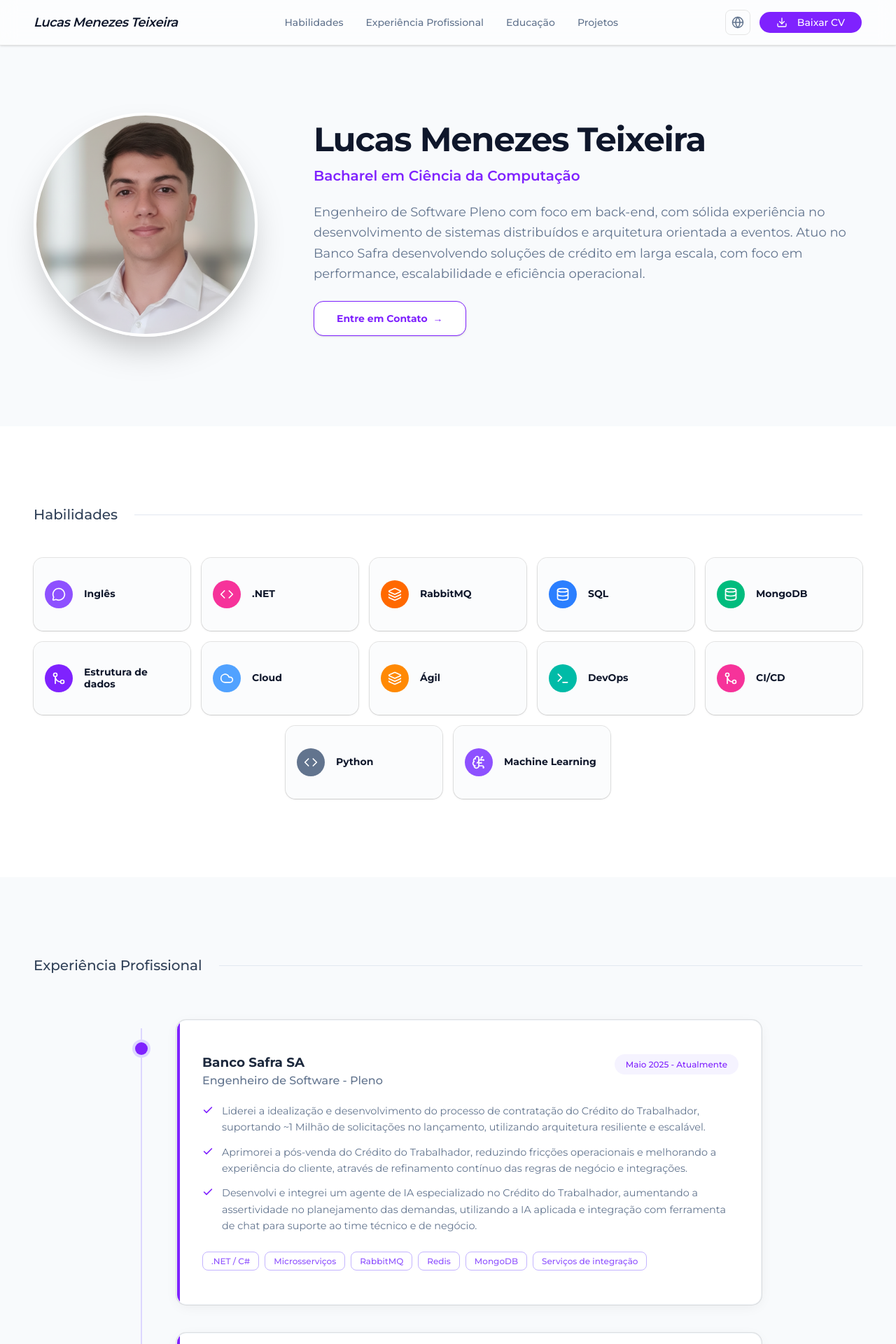
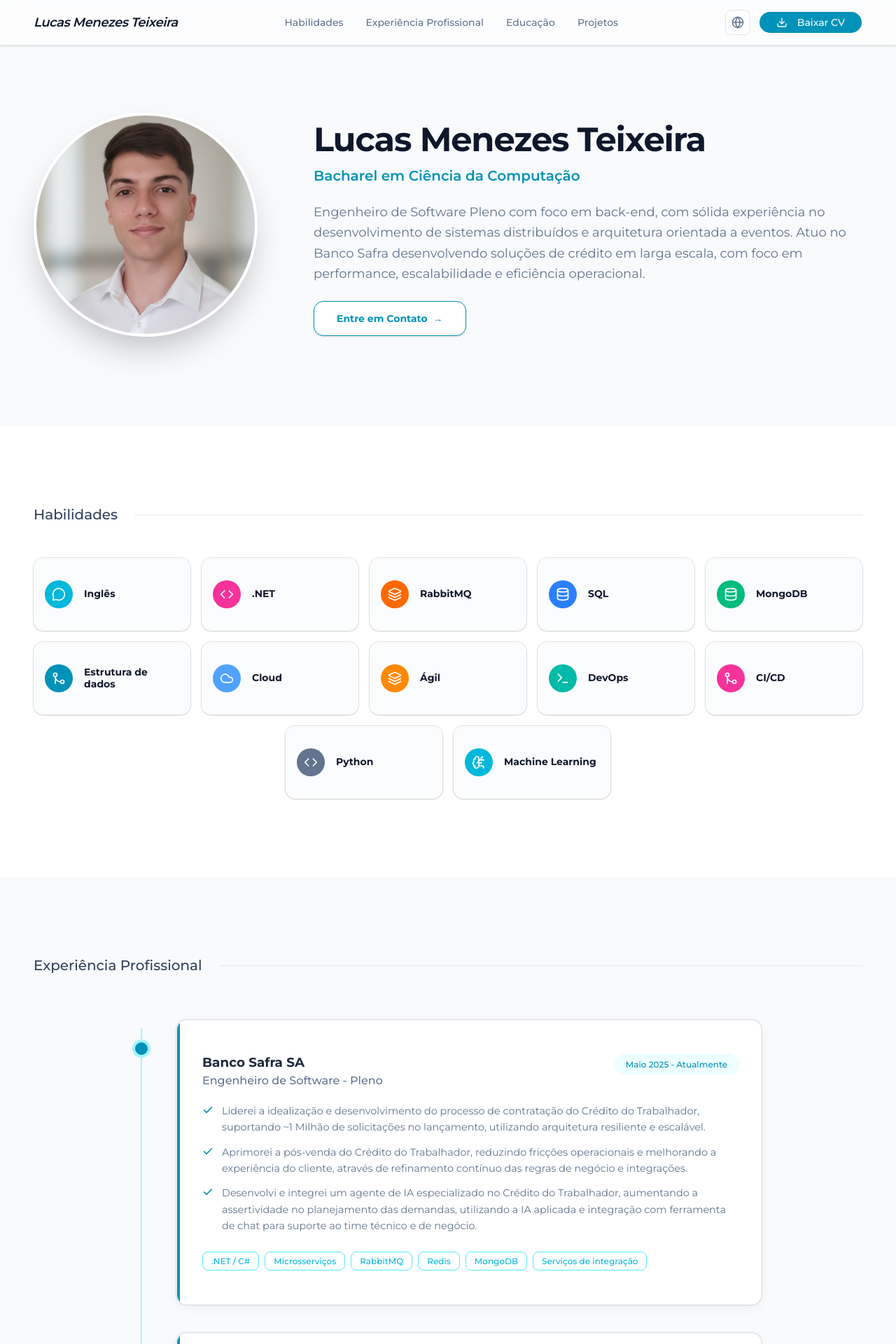
Before and after one commit to LucasTeixeira793/resume, a Next.js app: page /pt-BR in a window 1280 px wide. Shown: the top 1920 px of the page at 70% size. Built offline with nearby package versions, Linux system fonts and the light colour scheme.

Commit message:
fix: cor padrão

```diff
--- a/src/components/resume-page.jsx
+++ b/src/components/resume-page.jsx
@@ -49,21 +49,21 @@ const getWhatsappUrl = (lang) => {
 
 const getSkillStyle = (skillName) => {
   const styles = {
-    'Inglês': { icon: MessageCircle, color: 'bg-violet-500', cat: 'Comunicação' },
-    'English': { icon: MessageCircle, color: 'bg-violet-500', cat: 'Communication' },
+    'Inglês': { icon: MessageCircle, color: 'bg-cyan-500', cat: 'Comunicação' },
+    'English': { icon: MessageCircle, color: 'bg-cyan-500', cat: 'Communication' },
     '.NET': { icon: Code, color: 'bg-pink-500', cat: 'Backend' },
     'RabbitMQ': { icon: Layers, color: 'bg-orange-500', cat: 'Mensageria' },
     'SQL': { icon: Database, color: 'bg-blue-500', cat: 'Database' },
     'MongoDB': { icon: Database, color: 'bg-emerald-500', cat: 'Database' },
-    'Estrutura de dados': { icon: GitMerge, color: 'bg-violet-600', cat: 'Fundamentos' },
-    'Data Structures': { icon: GitMerge, color: 'bg-violet-600', cat: 'Fundamentals' },
+    'Estrutura de dados': { icon: GitMerge, color: 'bg-cyan-600', cat: 'Fundamentos' },
+    'Data Structures': { icon: GitMerge, color: 'bg-cyan-600', cat: 'Fundamentals' },
     'Cloud': { icon: Cloud, color: 'bg-blue-400', cat: 'Infrastructure' },
     'Ágil': { icon: Layers, color: 'bg-orange-400', cat: 'Metodologia' },
     'Agile': { icon: Layers, color: 'bg-orange-400', cat: 'Motodology' },
     'DevOps': { icon: Terminal, color: 'bg-teal-500', cat: 'Operations' },
     'CI/CD': { icon: GitMerge, color: 'bg-pink-500', cat: 'Automation' },
     'Python': { icon: Code, color: 'bg-slate-500', cat: 'Programming' },
-    'Machine Learning': { icon: BrainCircuit, color: 'bg-violet-500', cat: 'AI' }
+    'Machine Learning': { icon: BrainCircuit, color: 'bg-cyan-500', cat: 'AI' }
   };
   return styles[skillName] || { icon: Code, color: 'bg-slate-500', cat: 'Tech' };
 };
@@ -201,7 +201,7 @@ export function ResumePage({ lang }) {
                 key={idx}
                 href={item.href}
                 onClick={(e) => handleScroll(e, item.href)}
-                className="text-sm font-medium text-slate-500 hover:text-violet-600 transition-colors"
+                className="text-sm font-medium text-slate-500 hover:text-cyan-600 transition-colors"
               >
                 {item.label}
               </a>
@@ -213,7 +213,7 @@ export function ResumePage({ lang }) {
               type="button"
               onClick={handleToggleLang}
               aria-label={getLangToggleLabel(lang)}
-              className="group relative p-2 border rounded-md hover:bg-slate-50 hover:border-violet-300 text-slate-500 hover:text-violet-600 transition-colors cursor-pointer"
+              className="group relative p-2 border rounded-md hover:bg-slate-50 hover:border-cyan-300 text-slate-500 hover:text-cyan-600 transition-colors cursor-pointer"
             >
               <Globe size={18} />
               <span
@@ -227,7 +227,7 @@ export function ResumePage({ lang }) {
             </button>
             <Button
               onClick={handleDownloadCv}
-              className="bg-violet-600 hover:bg-violet-700 text-white rounded-full px-6 text-sm font-medium"
+              className="bg-cyan-600 hover:bg-cyan-700 text-white rounded-full px-6 text-sm font-medium"
             >
               <Download size={14} className="mr-2" />
               {lang === 'pt' ? 'Baixar CV' : 'Download CV'}
@@ -255,7 +255,7 @@ export function ResumePage({ lang }) {
                 <h1 className="text-4xl md:text-5xl font-bold text-slate-900 tracking-tight leading-tight">
                   {data.name}
                 </h1>
-                <p className="text-xl text-violet-600 mt-2 font-semibold">
+                <p className="text-xl text-cyan-600 mt-2 font-semibold">
                   {data.title}
                 </p>
               </div>
@@ -267,9 +267,9 @@ export function ResumePage({ lang }) {
               <Button
                 variant="outline"
                 onClick={() => setIsContactModalOpen(true)}
-                className="group relative border-violet-600 text-violet-600 hover:text-white font-bold px-8 py-6 rounded-xl transition-all duration-300 overflow-hidden shadow-sm hover:shadow-violet-200 hover:shadow-lg active:scale-95"
+                className="group relative border-cyan-600 text-cyan-600 hover:text-white font-bold px-8 py-6 rounded-xl transition-all duration-300 overflow-hidden shadow-sm hover:shadow-cyan-200 hover:shadow-lg active:scale-95"
               >
-                <span className="absolute inset-0 bg-violet-600 translate-y-[100%] group-hover:translate-y-0 transition-transform duration-300 ease-out" />
+                <span className="absolute inset-0 bg-cyan-600 translate-y-[100%] group-hover:translate-y-0 transition-transform duration-300 ease-out" />
                 <span className="relative z-10 flex items-center gap-2">
                   {lang === 'pt' ? 'Entre em Contato' : 'Get in Touch'}
                   <span className="group-hover:translate-x-1 transition-transform duration-300">→</span>
@@ -338,7 +338,7 @@ export function ResumePage({ lang }) {
             </div>
 
             <div className="relative max-w-4xl mx-auto">
-              <div className="absolute left-[9px] top-3 bottom-3 w-[2px] bg-violet-200" />
+              <div className="absolute left-[9px] top-3 bottom-3 w-[2px] bg-cyan-200" />
               <div className="space-y-10">
                 {data.jobs?.map((job, index) => (
                   <motion.div
@@ -353,14 +353,14 @@ export function ResumePage({ lang }) {
                       <div
                         className={`w-[18px] h-[18px] rounded-full shadow-[0_0_0_4px_white] z-10 ${
                           job.isCurrent
-                            ? 'bg-violet-600 ring-4 ring-violet-200'
-                            : 'bg-violet-600'
+                            ? 'bg-cyan-600 ring-4 ring-cyan-200'
+                            : 'bg-cyan-600'
                         }`}
                       />
                     </div>
                     <div className="flex-1 min-w-0">
                       <Card className="relative overflow-hidden border border-slate-100 shadow-[0_4px_20px_-4px_rgba(0,0,0,0.08)] bg-white hover:shadow-[0_8px_30px_rgb(0,0,0,0.08)] transition-all duration-300">
-                        <div className="absolute left-0 top-0 bottom-0 w-1 bg-violet-600" />
+                        <div className="absolute left-0 top-0 bottom-0 w-1 bg-cyan-600" />
                         <CardContent className="p-8 pl-9">
                           <div className="flex flex-col sm:flex-row sm:items-start sm:justify-between gap-3 mb-5">
                             <div className="space-y-1">
@@ -369,7 +369,7 @@ export function ResumePage({ lang }) {
                             </div>
                             <span
                               className={`self-start px-4 py-1.5 rounded-full text-[0.75rem] font-medium whitespace-nowrap ${
-                                job.isCurrent ? 'bg-violet-50 text-violet-600' : 'bg-slate-100 text-slate-400'
+                                job.isCurrent ? 'bg-cyan-50 text-cyan-600' : 'bg-slate-100 text-slate-400'
                               }`}
                             >
                               {job.period}
@@ -379,7 +379,7 @@ export function ResumePage({ lang }) {
                             <ul className="space-y-3 mb-6">
                               {job.highlights.map((item, hIdx) => (
                                 <li key={hIdx} className="flex gap-3 text-slate-500 text-[0.9rem] leading-relaxed">
-                                  <Check size={16} className="text-violet-600 shrink-0 mt-0.5" strokeWidth={2.5} />
+                                  <Check size={16} className="text-cyan-600 shrink-0 mt-0.5" strokeWidth={2.5} />
                                   <span>{item}</span>
                                 </li>
                               ))}
@@ -390,7 +390,7 @@ export function ResumePage({ lang }) {
                               {job.skills.map((skill) => (
                                 <span
                                   key={skill}
-                                  className="px-3 py-1 border border-violet-300 text-violet-500 bg-transparent text-[0.75rem] font-medium rounded-md"
+                                  className="px-3 py-1 border border-cyan-300 text-cyan-500 bg-transparent text-[0.75rem] font-medium rounded-md"
                                 >
                                   {skill}
                                 </span>
@@ -418,7 +418,7 @@ export function ResumePage({ lang }) {
             </div>
 
             <div className="relative max-w-4xl mx-auto">
-              <div className="absolute left-[9px] top-3 bottom-3 w-[2px] bg-violet-200" />
+              <div className="absolute left-[9px] top-3 bottom-3 w-[2px] bg-cyan-200" />
               <div className="space-y-10">
                 {data.education?.map((edu, index) => (
                   <motion.div
@@ -430,7 +430,7 @@ export function ResumePage({ lang }) {
                     className="relative flex gap-6 md:gap-10"
                   >
                     <div className="shrink-0 w-5 flex justify-center pt-8">
-                      <div className="w-[18px] h-[18px] rounded-full bg-violet-600 shadow-[0_0_0_4px_white] z-10" />
+                      <div className="w-[18px] h-[18px] rounded-full bg-cyan-600 shadow-[0_0_0_4px_white] z-10" />
                     </div>
                     <div className="flex-1 min-w-0">
                       <Card className="border border-slate-100 shadow-[0_8px_30px_rgb(0,0,0,0.04)] bg-white hover:shadow-[0_8px_30px_rgb(0,0,0,0.08)] transition-all duration-300">
@@ -445,7 +445,7 @@ export function ResumePage({ lang }) {
                               <p className="text-[1rem] text-slate-500 font-medium">{edu.type}</p>
                             ) : null}
                             {edu.period && (
-                              <p className="text-sm text-violet-600 font-medium">{edu.period}</p>
+                              <p className="text-sm text-cyan-600 font-medium">{edu.period}</p>
                             )}
                           </div>
                           <p className="text-slate-500 text-[0.9rem] leading-relaxed mb-6">
@@ -454,7 +454,7 @@ export function ResumePage({ lang }) {
                           {(edu.techs || edu.skills)?.length > 0 && (
                             <div className="flex flex-wrap gap-2">
                               {(edu.techs || edu.skills).map((tech, tIdx) => (
-                                <span key={tIdx} className="px-3 py-1 border border-violet-300 text-violet-500 bg-transparent text-[0.75rem] font-medium rounded-md">{tech}</span>
+                                <span key={tIdx} className="px-3 py-1 border border-cyan-300 text-cyan-500 bg-transparent text-[0.75rem] font-medium rounded-md">{tech}</span>
                               ))}
                             </div>
                           )}
@@ -492,17 +492,17 @@ export function ResumePage({ lang }) {
                     <Card className="border border-slate-200 shadow-[0_4px_20px_-4px_rgba(0,0,0,0.03)] hover:shadow-md transition-all duration-300 h-full flex flex-col bg-white rounded-xl">
                       <CardContent className="p-8 flex flex-col h-full">
                         <div className="flex items-center gap-4 mb-4">
-                          <div className="w-12 h-12 rounded-xl bg-violet-600 text-white flex items-center justify-center shrink-0 shadow-inner">
+                          <div className="w-12 h-12 rounded-xl bg-cyan-600 text-white flex items-center justify-center shrink-0 shadow-inner">
                             <ProjectIcon size={24} />
                           </div>
                           <div>
                             <h3 className="font-bold text-slate-900 text-[1.1rem] leading-tight">{project.title}</h3>
-                            <p className="text-violet-500 text-xs font-semibold uppercase tracking-wider mt-1">{project.period || 'jan/24 - dez/24'}</p>
+                            <p className="text-cyan-500 text-xs font-semibold uppercase tracking-wider mt-1">{project.period || 'jan/24 - dez/24'}</p>
                           </div>
                         </div>
                         <p className="text-slate-500 text-[0.95rem] leading-relaxed mb-8 flex-1 line-clamp-4">{project.contents}</p>
                         <div className="border-t border-slate-100 pt-5 flex justify-end">
-                          <button onClick={() => setSelectedProject(project)} className="text-violet-600 text-[0.8rem] font-bold flex items-center gap-1 hover:text-violet-800 transition-colors group tracking-wide uppercase cursor-pointer">
+                          <button onClick={() => setSelectedProject(project)} className="text-cyan-600 text-[0.8rem] font-bold flex items-center gap-1 hover:text-cyan-800 transition-colors group tracking-wide uppercase cursor-pointer">
                             {lang === 'pt' ? 'Mais detalhes' : 'More details'}
                             <ChevronRight size={14} className="group-hover:translate-x-1 transition-transform" />
                           </button>
@@ -535,12 +535,12 @@ export function ResumePage({ lang }) {
               >
                 <div className="flex items-center justify-between p-6 border-b border-slate-100 bg-white">
                   <div className="flex items-center gap-4">
-                    <div className="w-12 h-12 rounded-xl bg-violet-600 text-white flex items-center justify-center">
+                    <div className="w-12 h-12 rounded-xl bg-cyan-600 text-white flex items-center justify-center">
                       <ModalIcon size={24} />
                     </div>
                     <div>
                       <h3 className="font-bold text-slate-900 text-xl">{selectedProject.title}</h3>
-                      <p className="text-violet-500 text-sm font-medium uppercase tracking-wider">{selectedProject.period || 'jan/24 - dez/24'}</p>
+                      <p className="text-cyan-500 text-sm font-medium uppercase tracking-wider">{selectedProject.period || 'jan/24 - dez/24'}</p>
                     </div>
                   </div>
                   <button onClick={() => setSelectedProject(null)} className="p-2 text-slate-400 hover:text-slate-700 hover:bg-slate-100 rounded-full transition-colors cursor-pointer">
@@ -557,7 +557,7 @@ export function ResumePage({ lang }) {
                       <h4 className="text-xs font-bold text-slate-400 mb-3 uppercase tracking-widest">{lang === 'pt' ? 'Tecnologias utilizadas' : 'Technologies used'}</h4>
                       <div className="flex flex-wrap gap-2">
                         {selectedProject.techs.map((tech, i) => (
-                          <span key={i} className="px-3 py-1 bg-white text-violet-600 text-xs font-bold rounded-lg border border-violet-100 shadow-sm">{tech}</span>
+                          <span key={i} className="px-3 py-1 bg-white text-cyan-600 text-xs font-bold rounded-lg border border-cyan-100 shadow-sm">{tech}</span>
                         ))}
                       </div>
                     </div>
@@ -569,7 +569,7 @@ export function ResumePage({ lang }) {
                     {lang === 'pt' ? 'Fechar' : 'Close'}
                   </Button>
                   {selectedProject.link && (
-                    <Button className="bg-violet-600 hover:bg-violet-700 text-white shadow-md shadow-violet-200" onClick={() => window.open(selectedProject.link, '_blank')}>
+                    <Button className="bg-cyan-600 hover:bg-cyan-700 text-white shadow-md shadow-cyan-200" onClick={() => window.open(selectedProject.link, '_blank')}>
                       {lang === 'pt' ? 'Acessar' : 'View'}
                       <ExternalLink size={16} className="ml-2" />
                     </Button>
@@ -600,18 +600,18 @@ export function ResumePage({ lang }) {
                 <form onSubmit={handleSendMessage} className="space-y-5 flex-1">
                   <div className="space-y-2">
                     <label className="text-sm font-semibold text-slate-700">{lang === 'pt' ? 'Seu Nome' : 'Your Name'}</label>
-                    <input type="text" required value={formData.name} onChange={(e) => setFormData({...formData, name: e.target.value})} className="w-full px-4 py-3 rounded-xl border border-slate-200 focus:border-violet-500 focus:ring-2 focus:ring-violet-200 outline-none transition-all text-sm" placeholder={lang === 'pt' ? 'João Silva' : 'John Doe'} />
+                    <input type="text" required value={formData.name} onChange={(e) => setFormData({...formData, name: e.target.value})} className="w-full px-4 py-3 rounded-xl border border-slate-200 focus:border-cyan-500 focus:ring-2 focus:ring-cyan-200 outline-none transition-all text-sm" placeholder={lang === 'pt' ? 'João Silva' : 'John Doe'} />
                   </div>
                   <div className="space-y-2">
                     <label className="text-sm font-semibold text-slate-700">{lang === 'pt' ? 'Seu E-mail' : 'Your Email'}</label>
-                    <input type="email" required value={formData.email} onChange={(e) => setFormData({...formData, email: e.target.value})} className="w-full px-4 py-3 rounded-xl border border-slate-200 focus:border-violet-500 focus:ring-2 focus:ring-violet-200 outline-none transition-all text-sm" placeholder="email@exemplo.com" />
+                    <input type="email" required value={formData.email} onChange={(e) => setFormData({...formData, email: e.target.value})} className="w-full px-4 py-3 rounded-xl border border-slate-200 focus:border-cyan-500 focus:ring-2 focus:ring-cyan-200 outline-none transition-all text-sm" placeholder="email@exemplo.com" />
                   </div>
                   <div className="space-y-2">
                     <label className="text-sm font-semibold text-slate-700">{lang === 'pt' ? 'Sua Mensagem' : 'Your Message'}</label>
-                    <textarea required rows={4} value={formData.message} onChange={(e) => setFormData({...formData, message: e.target.value})} className="w-full px-4 py-3 rounded-xl border border-slate-200 focus:border-violet-500 focus:ring-2 focus:ring-violet-200 outline-none transition-all text-sm resize-none" placeholder={lang === 'pt' ? 'Olá Lucas, gostaria de falar sobre...' : 'Hi Lucas, I would like to talk about...'} />
+                    <textarea required rows={4} value={formData.message} onChange={(e) => setFormData({...formData, message: e.target.value})} className="w-full px-4 py-3 rounded-xl border border-slate-200 focus:border-cyan-500 focus:ring-2 focus:ring-cyan-200 outline-none transition-all text-sm resize-none" placeholder={lang === 'pt' ? 'Olá Lucas, gostaria de falar sobre...' : 'Hi Lucas, I would like to talk about...'} />
                   </div>
 
-                  <Button disabled={isSubmitting} type="submit" className={`w-full text-white font-bold py-6 rounded-xl shadow-lg transition-all ${isSubmitting ? 'bg-violet-400' : 'bg-violet-600 hover:bg-violet-700 shadow-violet-200 active:scale-[0.98]'}`}>
+                  <Button disabled={isSubmitting} type="submit" className={`w-full text-white font-bold py-6 rounded-xl shadow-lg transition-all ${isSubmitting ? 'bg-cyan-400' : 'bg-cyan-600 hover:bg-cyan-700 shadow-cyan-200 active:scale-[0.98]'}`}>
                     {isSubmitting ? (
                       <>{lang === 'pt' ? 'Enviando...' : 'Sending...'} <Loader2 size={18} className="ml-2 animate-spin" /></>
                     ) : (
@@ -629,7 +629,7 @@ export function ResumePage({ lang }) {
                     <h4 className="text-sm font-bold text-slate-400 uppercase tracking-widest mb-4">{lang === 'pt' ? 'Informações de Contato' : 'Contact Information'}</h4>
                     <div className="space-y-3">
                       <div className="flex items-center gap-3 text-slate-600">
-                        <Mail size={18} className="text-violet-600 shrink-0" />
+                        <Mail size={18} className="text-cyan-600 shrink-0" />
                         <span className="text-sm font-medium">teixeiralucas793@outlook.com</span>
                       </div>
                       <a
```
Also changed, not shown: 1 other file (tests, documents, lock files or other folders).
